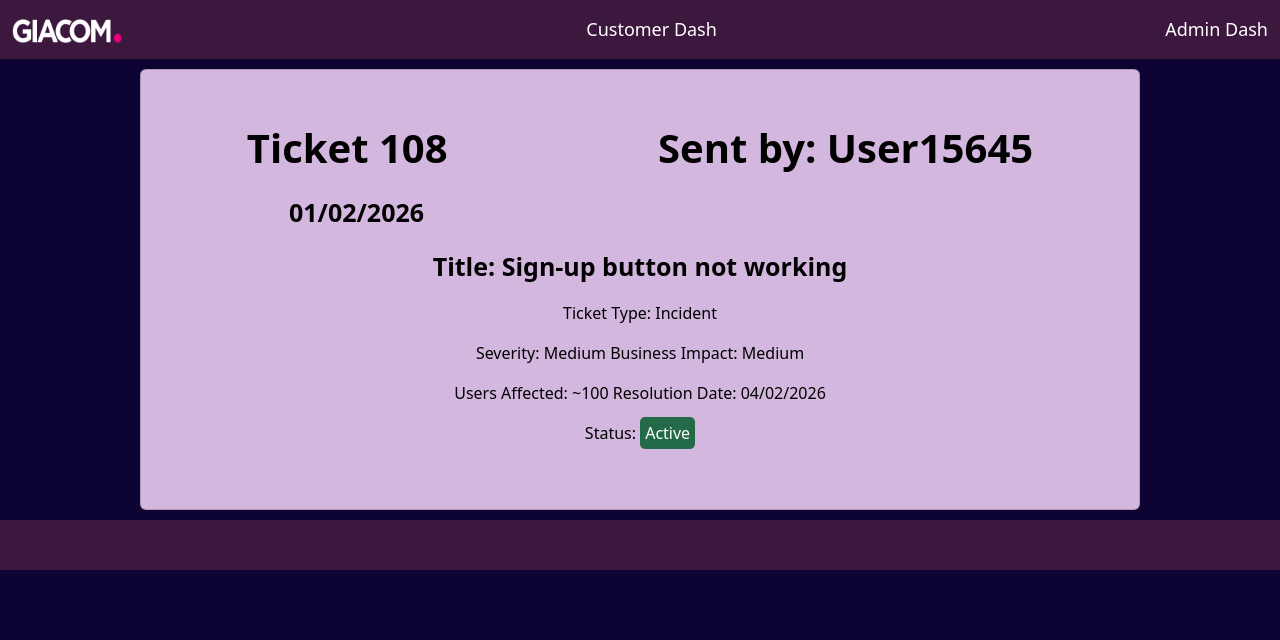
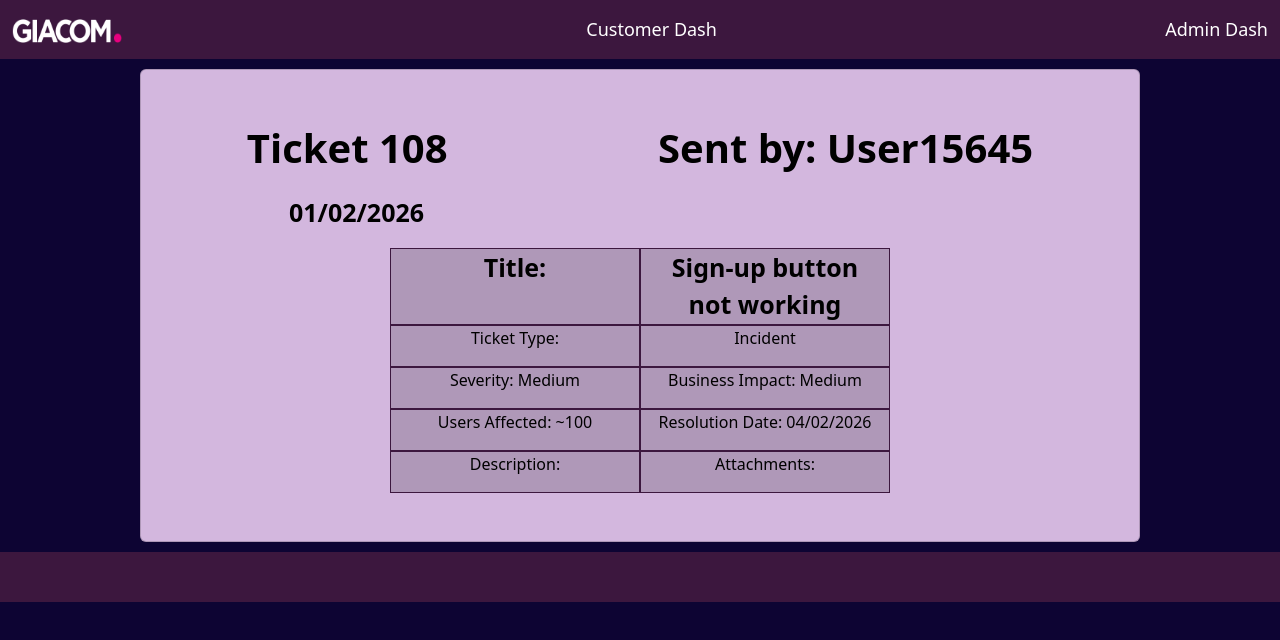
Before and after one commit to Katy1124/Professional-Software-Engineering-Project, a React (Vite) app in the folder Client/: page /viewTicket in a window 1280 px wide. Shown: the top 640 px of the page. Built offline with nearby package versions, Linux system fonts and the light colour scheme.

Commit message:
changed formatting

```diff
--- a/Client/src/css/viewTicket.css
+++ b/Client/src/css/viewTicket.css
@@ -64,3 +64,12 @@ html, body, #root {
     align-items: center;
     justify-content: center;
 }
+
+.view-ticket .information {
+    width: 500px;
+}
+
+.view-ticket .information .col {
+    background-color: #AF98B8;
+    border: #3C173E 1px solid;
+}
--- a/Client/src/pages/viewTicket.jsx
+++ b/Client/src/pages/viewTicket.jsx
@@ -25,13 +25,54 @@ export default function ViewTicket() {
                 <div className="card-body">
                   <p style={{fontSize: '40px', fontWeight: 'bold'}}><span style={{paddingRight: '100px'}}>Ticket 108 </span><span style={{paddingLeft: '100px'}}>Sent by: User15645</span></p>
                   <p style={{fontSize: '25px', textAlign: 'left', paddingLeft: '100px', fontWeight: 'bold'}}>01/02/2026</p>
-                  <p style={{fontSize: '25px', fontWeight: 'bold'}}><span>Title: </span><span>Sign-up button not working</span></p>
-                  <div className="container">
-                    <p><span>Ticket Type: </span><span>Incident</span></p>
-                    <p><span>Severity: </span><span>Medium </span> <span>Business Impact: </span><span>Medium</span></p>
-                    <p><span>Users Affected: </span><span>~100 </span><span>Resolution Date: </span><span>04/02/2026</span></p>
-                    <p><span>Status: </span><span style={{padding: '5px', borderRadius: '5px', backgroundColor: '#236A49', color: 'white'}}>Active</span></p>
+
+                  <div className="container information">
+                    <div className='row title' style={{fontSize: '25px', fontWeight: 'bold'}}>
+                        <div className='col'>
+                            Title:
+                        </div>
+                        <div className='col'>
+                            Sign-up button not working
+                        </div>
+                    </div>
+
+                    <div className='row type'>
+                        <div className='col'  style={{width: '10px'}}>
+                            <p>Ticket Type:</p>
+                        </div>
+                        <div className='col' >
+                            <p>Incident</p>
+                        </div>
+                    </div>
+
+                    <div className='row severity'>
+                        <div className='col'>
+                            <p>Severity: Medium</p>
+                        </div>
+                        <div className='col'>
+                            <p>Business Impact: Medium</p>
+                        </div>
+                    </div>
+
+                    <div className='row estimate'>
+                        <div className='col'>
+                            <p>Users Affected: ~100</p>
+                        </div>
+                        <div className='col'>
+                            <p>Resolution Date: 04/02/2026</p>
+                        </div>
+                    </div>
+
+                    <div className='row desc'>
+                        <div className='col'>
+                            <p>Description:</p>
+                        </div>
+                        <div className='col'>
+                            <p>Attachments:</p>
+                        </div>
+                    </div>
                   </div>
+
                 </div>
               </div>
           </div>
```
